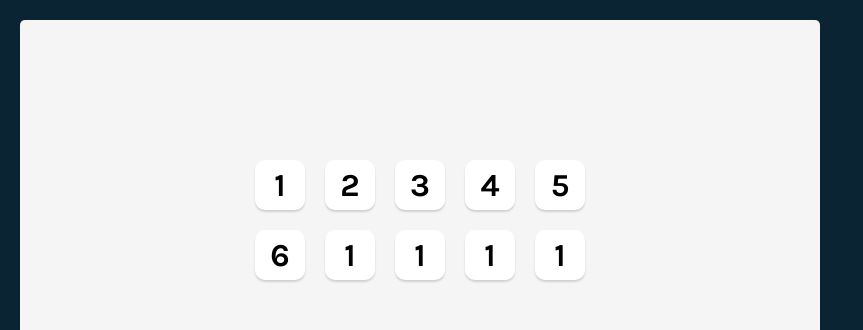
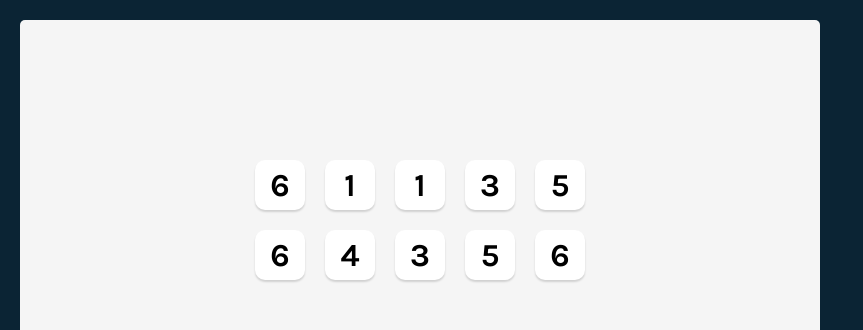
Before and after one commit to laurance18/vite-react, a React (Vite) app: page / in a window 1280 px wide. Shown: the top 330 px of the page, without its empty margins (0-863 px from the left). Built offline with nearby package versions, Linux system fonts and the light colour scheme.

Commit message:
Remove manually created Die elems

```diff
--- a/src/App.jsx
+++ b/src/App.jsx
@@ -3,20 +3,23 @@
 import Die from './tenzies/components/Die'
 
 function App() {
+    const [dice, setDice] = useState(allNewDice())
+
+    function allNewDice() {
+        const newDice = []
+        for (let i = 0; i < 10; i++) {
+            newDice.push(Math.ceil(Math.random() * 6))
+        }
+        return newDice
+    }
+
+    const diceElements = dice.map(die => <Die value={die} />)
+
     return (
         <div className="App">
             <main>
                 <div className="dice-container">
-                    <Die value="1" />
-                    <Die value="2" />
-                    <Die value="3" />
-                    <Die value="4" />
-                    <Die value="5" />
-                    <Die value="6" />
-                    <Die value="1" />
-                    <Die value="1" />
-                    <Die value="1" />
-                    <Die value="1" />
+                    {diceElements}
                 </div>
             </main>
         </div>
```
